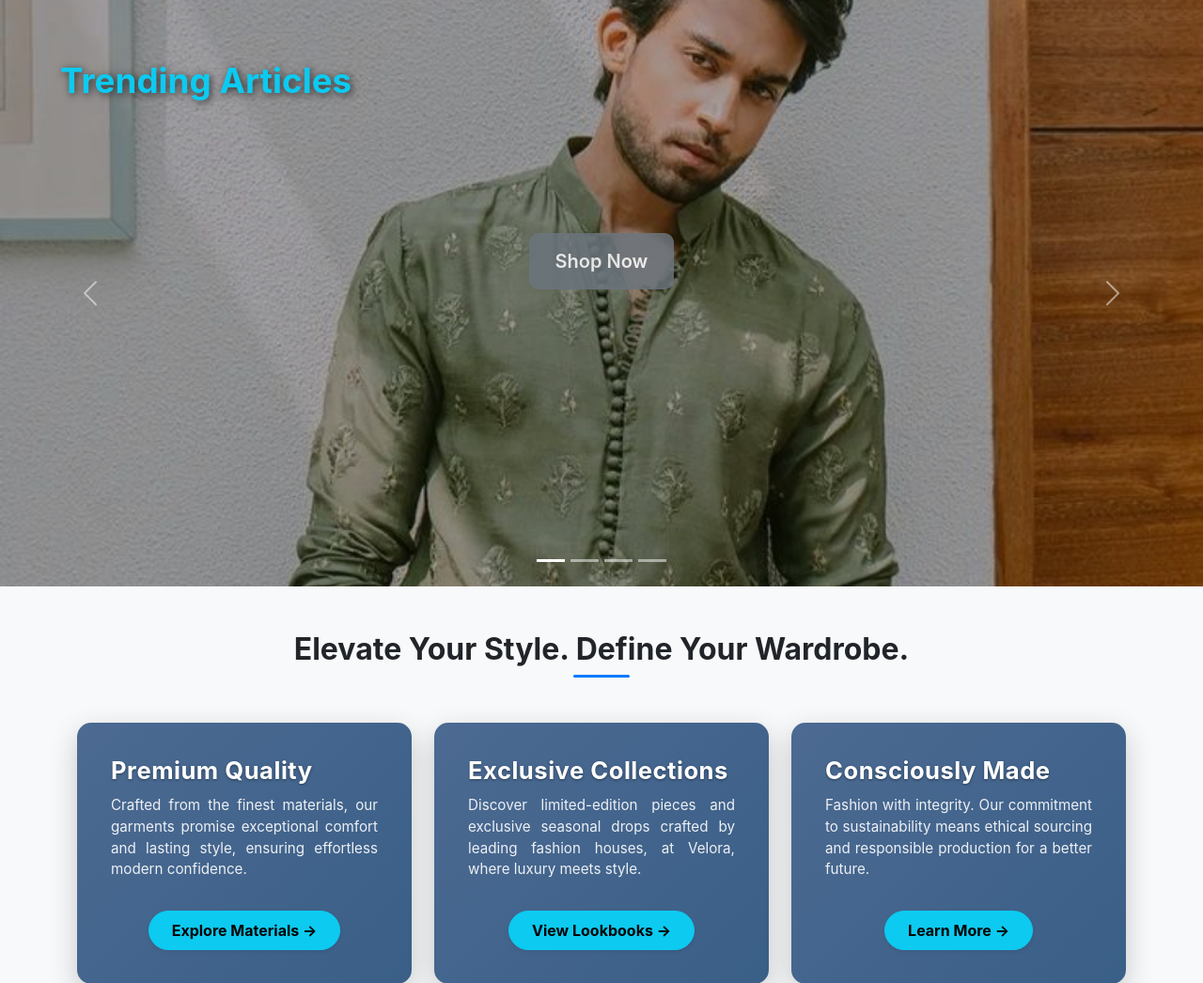
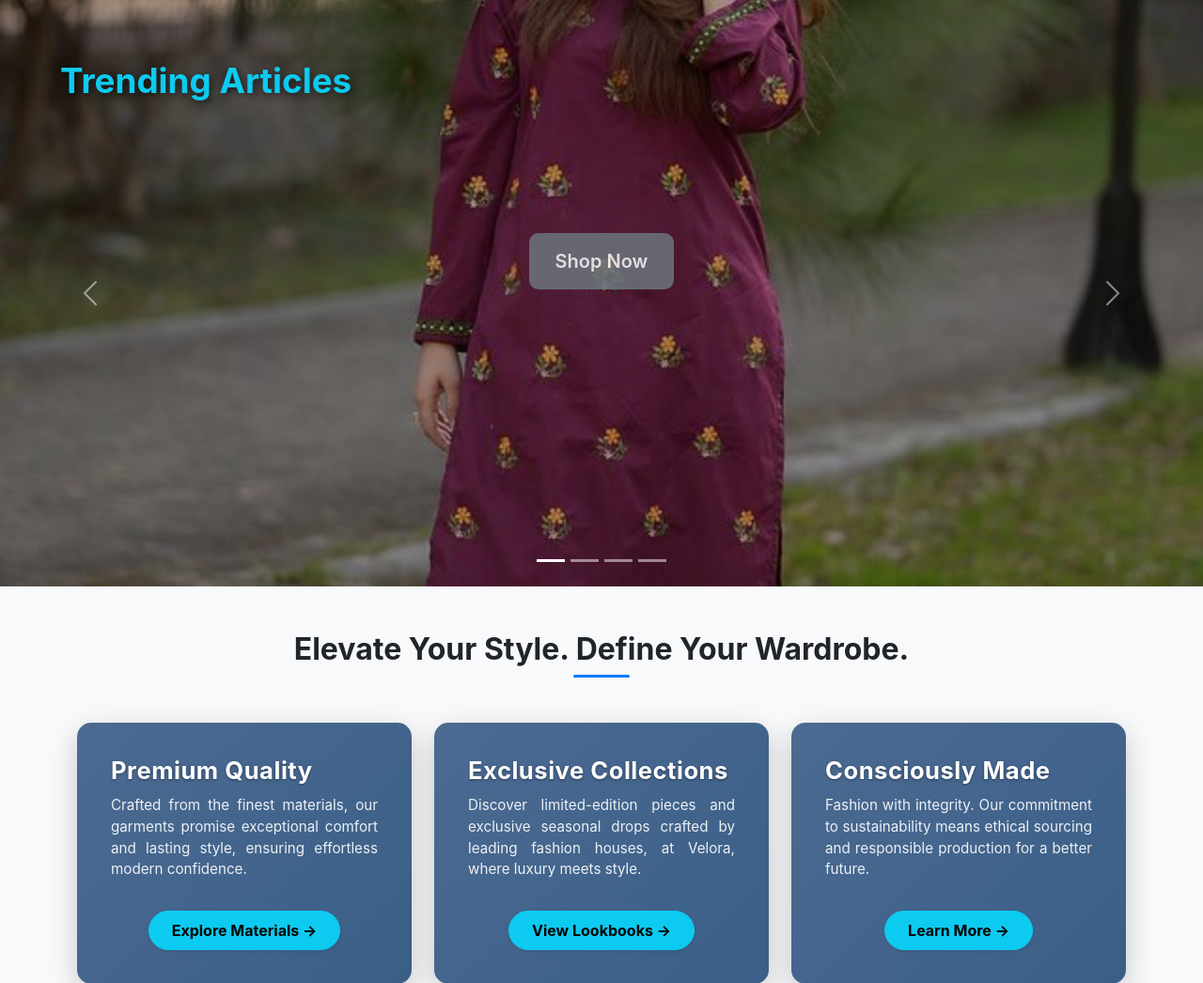
Before and after one commit to ZahraYasin2209/Ecommerce-Site, a Django app: template ecommerce_site/ecommerce_site/ecommerce_site/templates/home.html in a window 1280 px wide. Shown: the part 84-1130 px from the top of the page at 94% size. Run offline with Django 5.2, Linux system fonts and the light colour scheme; the template is opened without the code that fills it, so the values that code supplies are empty.

Commit message:
Images Updation

```diff
--- a/ecommerce_site/ecommerce_site/ecommerce_site/templates/home.html
+++ b/ecommerce_site/ecommerce_site/ecommerce_site/templates/home.html
@@ -14,13 +14,13 @@
 
         <div class="carousel-inner">
             <div class="carousel-item active">
-                <img src="{% static 'images/hero2.jpg' %}" class="hero-img" alt="Slide 1">
+                <img src="{% static 'images/hero1.jpg' %}" class="hero-img" alt="Slide 1">
             </div>
             <div class="carousel-item">
-                <img src="{% static 'images/hero5.jpg' %}" class="hero-img" alt="Slide 2">
+                <img src="{% static 'images/hero2.jpg' %}" class="hero-img" alt="Slide 2">
             </div>
             <div class="carousel-item">
-                <img src="{% static 'images/hero6.jpg' %}" class="hero-img" alt="Slide 3">
+                <img src="{% static 'images/hero3.jpg' %}" class="hero-img" alt="Slide 3">
             </div>
             <div class="carousel-item">
                 <img src="{% static 'images/hero4.jpg' %}" class="hero-img" alt="Slide 4">
```
